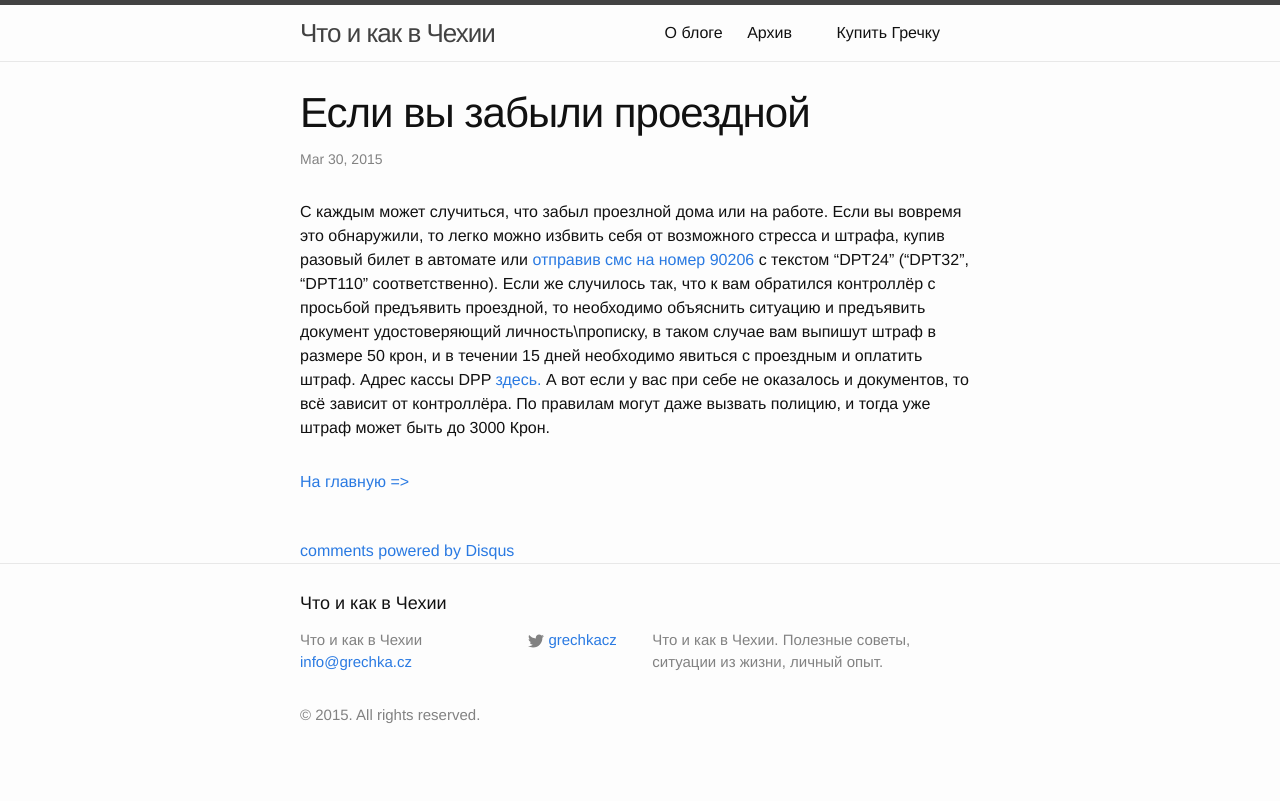
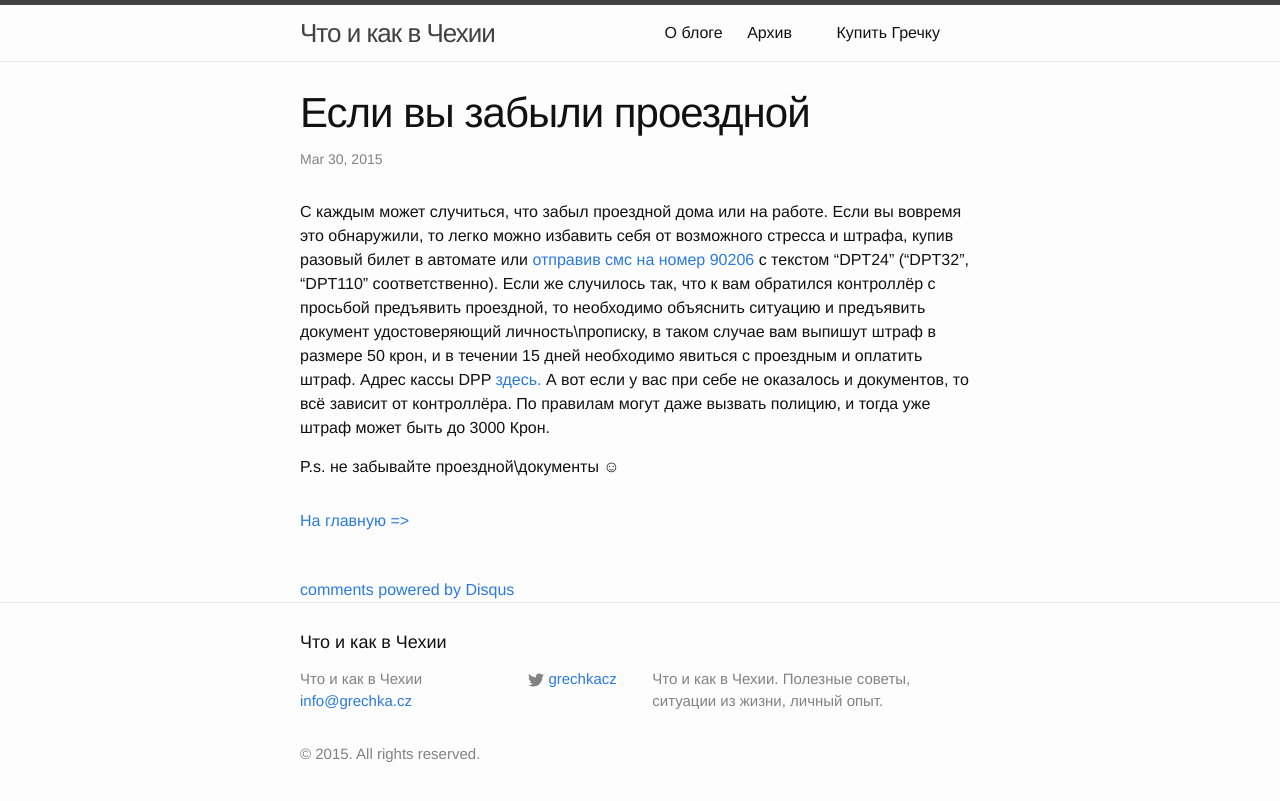
Before and after one commit to basementcz/grechka, a Jekyll site: the page built from _posts/2015-06-17-nezapomnete-jizdenku.markdown, in a window 1280 px wide. Shown: the top 801 px of the page. Built offline with Jekyll 4.4.1, drawn with Linux system fonts in a browser that asks for light colours; comment, search, counter and statistics services are not loaded.

Commit message:
Update 2015-06-17-nezapomnete-jizdenku.markdown

```diff
--- a/_posts/2015-06-17-nezapomnete-jizdenku.markdown
+++ b/_posts/2015-06-17-nezapomnete-jizdenku.markdown
@@ -5,9 +5,11 @@ date:   2015-03-30 22:17:46
 categories: "jizdenka,praha"
 comments: True
 ---
-С каждым может случиться, что забыл проезлной дома или на работе. Если вы вовремя это обнаружили, то легко можно избвить себя от возможного стресса и штрафа, купив разовый билет в автомате
+С каждым может случиться, что забыл проездной дома или на работе. Если вы вовремя это обнаружили, то легко можно избавить себя от возможного стресса и штрафа, купив разовый билет в автомате
 или <a href="http://www.smsjizdenka.cz/MATicketsDPP/sms/index.do" target="_blank">отправив смс на номер 90206</a> с текстом "DPT24" ("DPT32", "DPT110" соответственно).
 Если же случилось так, что к вам обратился контроллёр с просьбой предъявить проездной, то необходимо объяснить ситуацию и предъявить документ удостоверяющий личность\прописку, в таком случае вам выпишут штраф в размере 50 крон, и в течении 15 дней необходимо явиться с проездным и оплатить
 штраф. Адрес кассы DPP <a href="http://www.dpp.cz/doplatkova-pokladna/" target="_blank">здесь.</a> А вот если у вас при себе не оказалось и документов, то всё зависит от контроллёра.
 По правилам могут даже вызвать полицию, и тогда уже штраф может быть до 3000 Крон.
+
+P.s. не забывайте проездной\документы ☺
 <!--more-->
```
